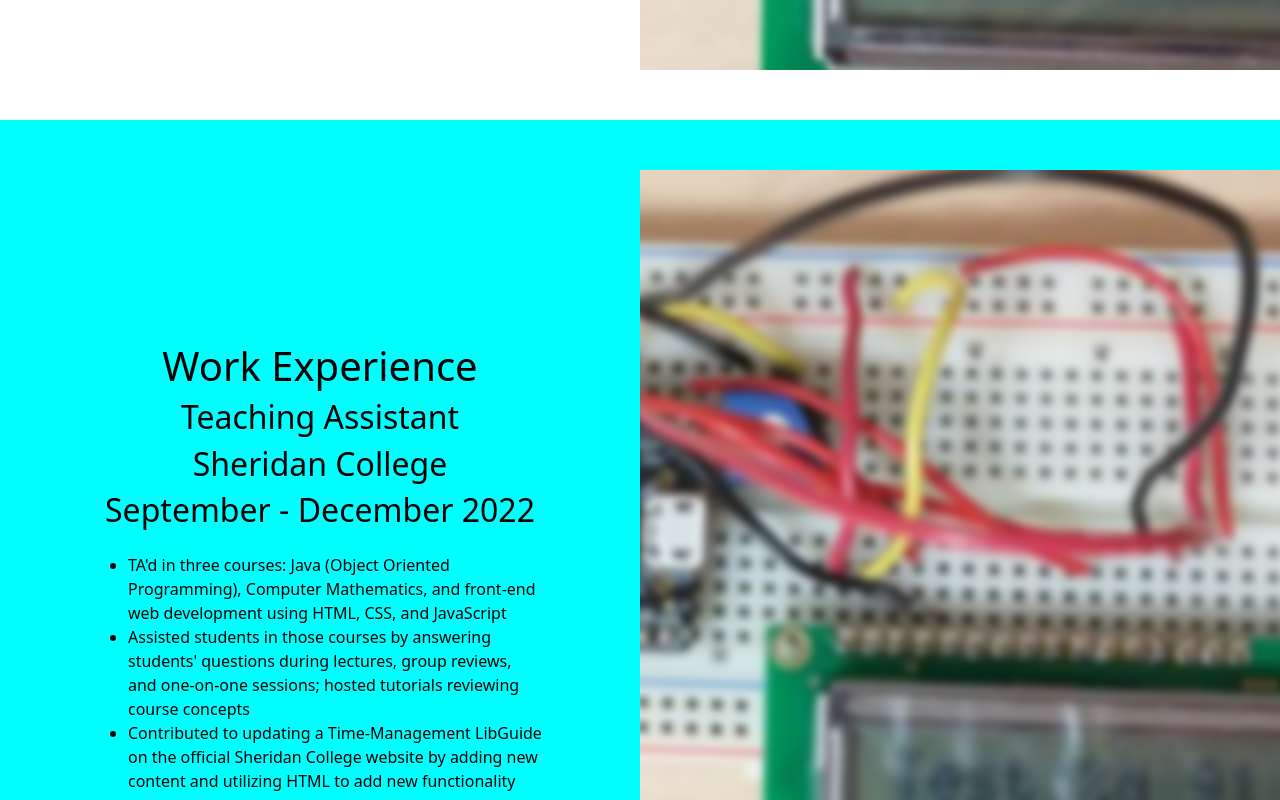
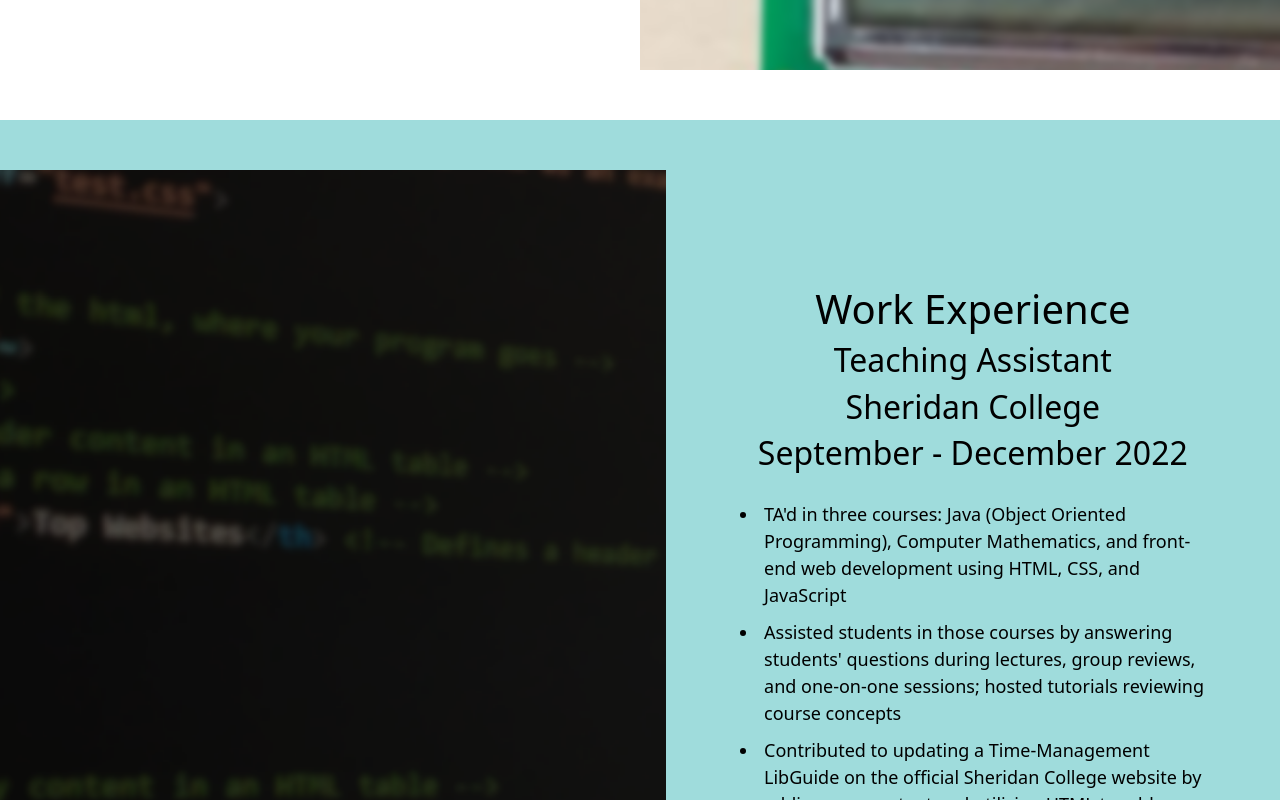
Before and after one commit to KevinDang12/kevin-website, a React (Create React App) app: page / in a window 1280 px wide. Shown: the part 1580-2380 px from the top of the page. Built offline with nearby package versions, Linux system fonts and the light colour scheme.

Commit message:
Updated Parallax Images and the Minesweeper Project Description

```diff
--- a/src/App.css
+++ b/src/App.css
@@ -40,6 +40,15 @@
 .text-align {
   display: inline-block;
   text-align: left;
-  margin: 5px 15%;
+  margin: 5px 10%;
   padding-top: 10px;
+  font-size: 18px;
 }
+
+td {
+  padding: 5px;
+}
+
+li {
+  padding: 5px;
+}
--- a/src/App.js
+++ b/src/App.js
@@ -14,6 +14,7 @@ import pythonImg from './resources/Python.png';
 import sqlImg from './resources/SQL.png';
 import javascriptImg from './resources/Javascript.png';
 import reactImg from './resources/React.png';
+import code from './resources/code.png';
 import resume from './resources/Resume.pdf';
 import 'bootstrap/dist/css/bootstrap.min.css';
 import Carousel from 'react-bootstrap/Carousel';
@@ -148,7 +149,7 @@ const styles = {
         width: '100vw',
         height: '100vh',
         maxWidth: '100%',
-        zIndex: -1
+        zIndex: -1,
     },
 
     workSection: {
@@ -161,24 +162,41 @@ const styles = {
         alignItems: 'center',
         justifyContent: 'center',
         color: 'black',
-        backgroundColor: '#00ffff',
+        backgroundColor: '#9fdcdc',
         zIndex: 1,
-        width: '50%',
+        width: '48%',
         height: '100vh',
+        right: '0%'
+    },
+
+    workSectionSmall: {
+        margin: '0px',
+        paddingLeft: '10px',
+        paddingRight: '10px',
+        textAlign: 'center',
+        flexDirection: 'column',
+        display: 'flex',
+        alignItems: 'center',
+        justifyContent: 'center',
+        color: 'black',
+        backgroundColor: '#9fdcdc',
+        zIndex: 1,
+        width: '100%',
+        minHeight: '50vh',
     },
 
     contact: {
         padding: '0px',
         width: '100vw',
-        height: '100vh',
+        height: '50vh',
         maxWidth: '100%',
-        zIndex: -1
+        zIndex: -1,
     },
 
     contactSection: {
         margin: '0px',
         padding: '0px',
-        position: 'absolute',
+        // position: 'absolute',
         textAlign: 'center',
         flexDirection: 'column',
         display: 'flex',
@@ -187,8 +205,8 @@ const styles = {
         color: 'black',
         backgroundColor: '#d2beff',
         zIndex: 1,
-        width: '50%',
-        height: '100vh'
+        width: '100%',
+        height: '50vh'
     },
 
     carouselBackground: {
@@ -226,12 +244,12 @@ const styles = {
     dividerGray: {
         width: '100%',
         backgroundColor: '#cdcdcd',
-        height: '25px'
+        height: '50px'
     },
 
     dividerLightBlue: {
         width: '100%',
-        backgroundColor: '#00ffff',
+        backgroundColor: '#9fdcdc',
         height: '50px'
     },
 
@@ -354,6 +372,8 @@ class App extends Component {
                 <div style={styles.dividerLightBlue}/>
 
                 {/* Work */}
+                <div>
+                    <MediaQuery minWidth={800}>
                         <div style={styles.workSection}>
                             <h1>Work Experience</h1>
                             <h2>Teaching Assistant</h2>
@@ -375,10 +395,35 @@ class App extends Component {
                                 </li>
                             </ul>
                         </div>
+                        <Parallax bgImage={code} strength={450}>
+                            <div style={styles.work}/>
+                        </Parallax>
+                    </MediaQuery>
 
-                <Parallax blur={{min: -5, max: 5}} bgImage={about} strength={200}>
-                    <div style={styles.about}/>
-                </Parallax>
+                    <MediaQuery maxWidth={800}>
+                        <div style={styles.workSectionSmall}>
+                            <h1>Work Experience</h1>
+                            <h2>Teaching Assistant</h2>
+                            <h2>Sheridan College</h2>
+                            <h2>September - December 2022</h2>
+                            <ul className="text-align">
+                                <li>
+                                    TA'd in three courses: Java (Object Oriented Programming), Computer Mathematics,
+                                    and front-end web development using HTML, CSS, and JavaScript
+                                </li>
+                                <li>
+                                    Assisted students in those courses by answering students' questions during lectures,
+                                    group reviews, and one-on-one sessions; hosted tutorials reviewing course concepts
+                                </li>
+                                <li>
+                                    Contributed to updating a Time-Management LibGuide on
+                                    the official Sheridan College website by adding new content and utilizing
+                                    HTML to add new functionality
+                                </li>
+                            </ul>
+                        </div>
+                    </MediaQuery>
+                </div>
 
                 <div style={styles.dividerLightBlue}/>
 
@@ -475,10 +520,9 @@ class App extends Component {
                 <div style={styles.dividerGray}/>
 
                 {/*Projects */}
-                {/* Add Full-stack website to projects */}
                 <div>
                     <div style={styles.projectSection}>
-                        <h1>Projects</h1>
+                        <h1 style={{paddingBottom: "20px"}}>Projects</h1>
 
                         <Carousel variant="dark" height={700} style={{width: '100%'}}>
                             <Carousel.Item interval={8000}>
@@ -505,12 +549,15 @@ class App extends Component {
                                     <h2>Project #2: Minesweeper</h2>
                                     <MediaQuery minWidth={800}>
                                         <p>
-                                            A simple minesweeper game made using JavaFX.
-                                            The rules are the same as minesweeper,
+                                            A minesweeper game made using React and JavaScript.
                                         </p>
                                         <p>
-                                            you must find all the tiles that don’t have
-                                            mines and avoid the tiles with mines
+                                            It also includes a backend server
+                                            that allows users to save their
+                                            minesweeper games and access it on different devices.
+                                        </p>
+                                        <p>
+                                            You can find the minesweeper web game <a href="https://kevindang12.github.io/minesweeper-website/">here</a>.
                                         </p>
                                     </MediaQuery>
                                 </Carousel.Caption>
@@ -575,11 +622,21 @@ class App extends Component {
                         <div style={styles.contactSection}>
                             <h1>Contact</h1>
                             <h5>dankevin@sheridancollege.ca</h5>
+                            <table>
+                                <tr>
+                                    <td>
                                         <h5><a href="https://github.com/KevinDang12">GitHub</a></h5>
+                                    </td>
+                                    <td>
                                         <h5><a href="https://www.linkedin.com/in/kevin-dang-comptech/">LinkedIn</a></h5>
+                                    </td>
+                                    <td>
                                         <h5><a href={resume} target = "_blank">Resume</a></h5>
+                                    </td>
+                                </tr>
+                            </table>
                         </div>
-                        <Parallax blur={{min: 8, max: -8}} bgImage={contact} strength={-250}>
+                        <Parallax blur={{min: 10, max: -25}} bgImage={contact} strength={-250}>
                             <div style={styles.contact}/>
                         </Parallax>
                     </MediaQuery>
@@ -587,9 +644,19 @@ class App extends Component {
                         <div style={styles.contactSectionSmall}>
                             <h1>Contact</h1>
                             <h5>dankevin@sheridancollege.ca</h5>
+                            <table>
+                                <tr>
+                                    <td>
                                         <h5><a href="https://github.com/KevinDang12">GitHub</a></h5>
+                                    </td>
+                                    <td>
                                         <h5><a href="https://www.linkedin.com/in/kevin-dang-comptech/">LinkedIn</a></h5>
+                                    </td>
+                                    <td>
                                         <h5><a href={resume} target = "_blank">Resume</a></h5>
+                                    </td>
+                                </tr>
+                            </table>
                         </div>
                     </MediaQuery>
                 </div>
```
Also changed, not shown: src/resources/Minesweeper.jpg, src/resources/code.png (added). Lines whose indentation alone changed are shown as unchanged.
